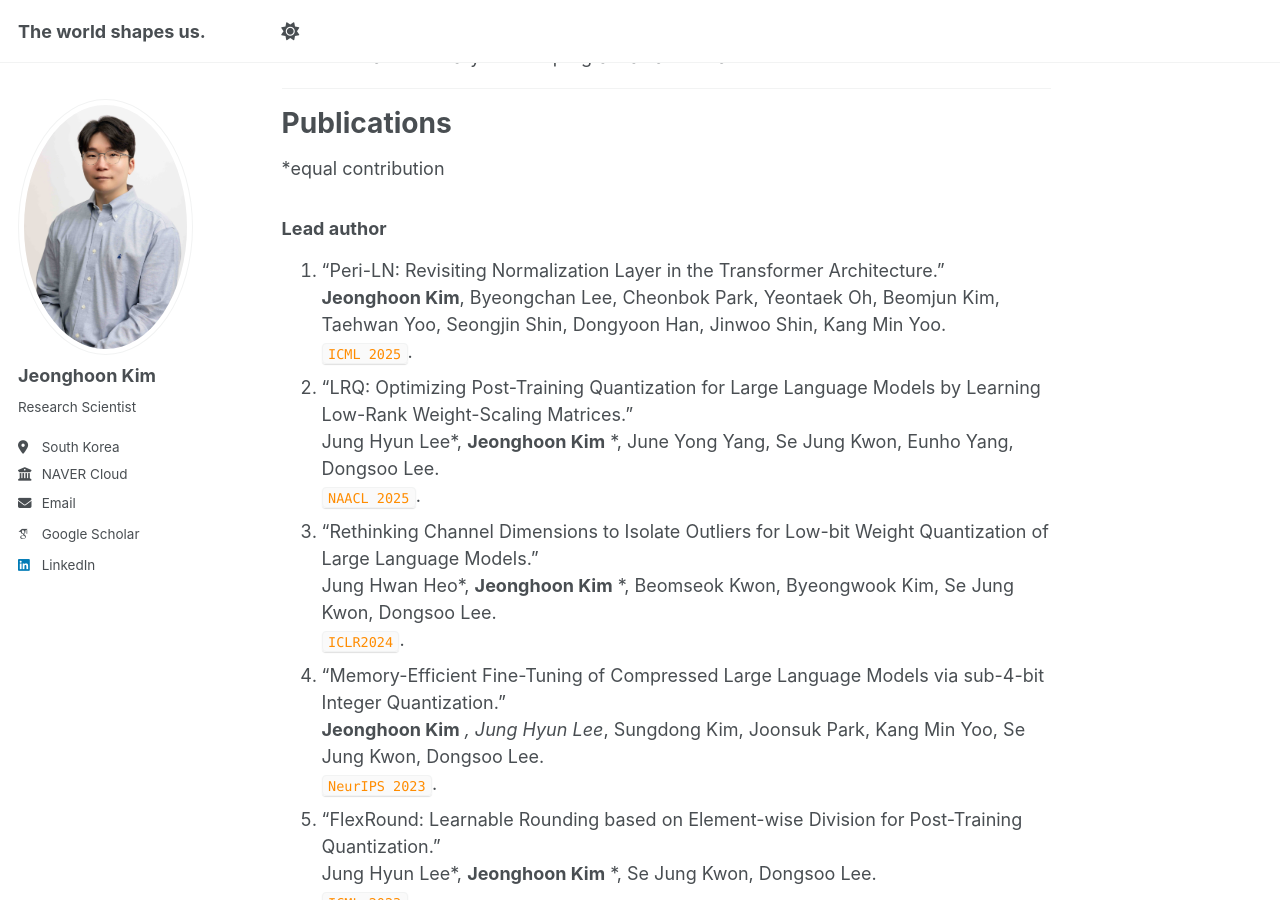
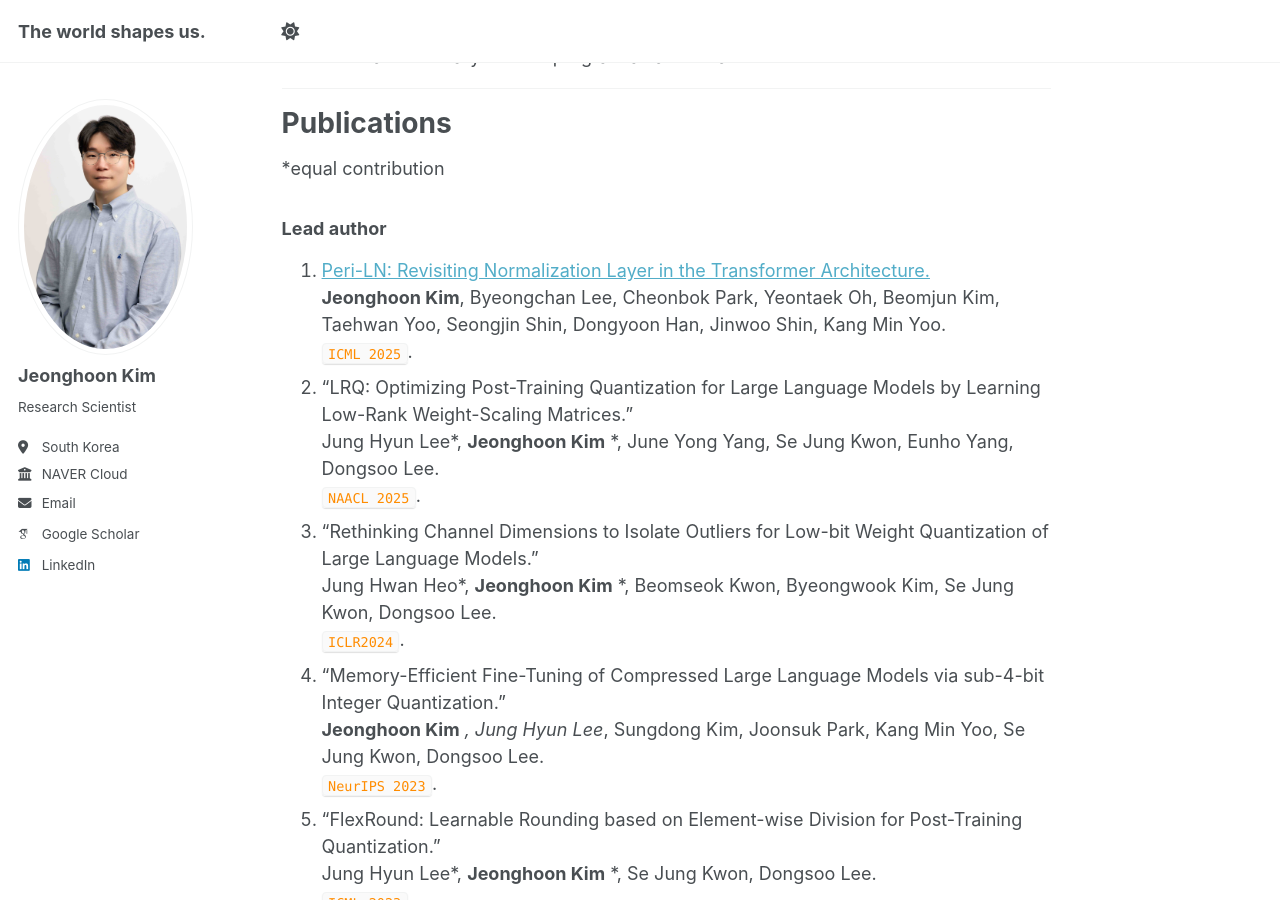
Before and after one commit to penpaperkeycode/penpaperkeycode.github.io, a Jekyll site: the page built from _pages/about.md, in a window 1280 px wide and 900 px high, scrolled down 948 px. Built offline with Jekyll 4.4.1, drawn with Linux system fonts in a browser that asks for light colours; some web fonts are replaced; part of the change alters nothing that is shown.

```diff
--- a/_pages/about.md
+++ b/_pages/about.md
@@ -36,7 +36,7 @@ Publications
 *equal contribution
 
 ### Lead author
-1. “Peri-LN: Revisiting Normalization Layer in the Transformer Architecture.”
+1. [Peri-LN: Revisiting Normalization Layer in the Transformer Architecture.](https://arxiv.org/abs/2502.02732)
 **Jeonghoon Kim**, Byeongchan Lee, Cheonbok Park, Yeontaek Oh, Beomjun Kim, Taehwan Yoo, Seongjin Shin, Dongyoon Han, Jinwoo Shin, Kang Min Yoo.
 <code style="color : darkorange">ICML 2025</code>.
 2. “LRQ: Optimizing Post-Training Quantization for Large Language Models by Learning Low-Rank Weight-Scaling Matrices.”
```
